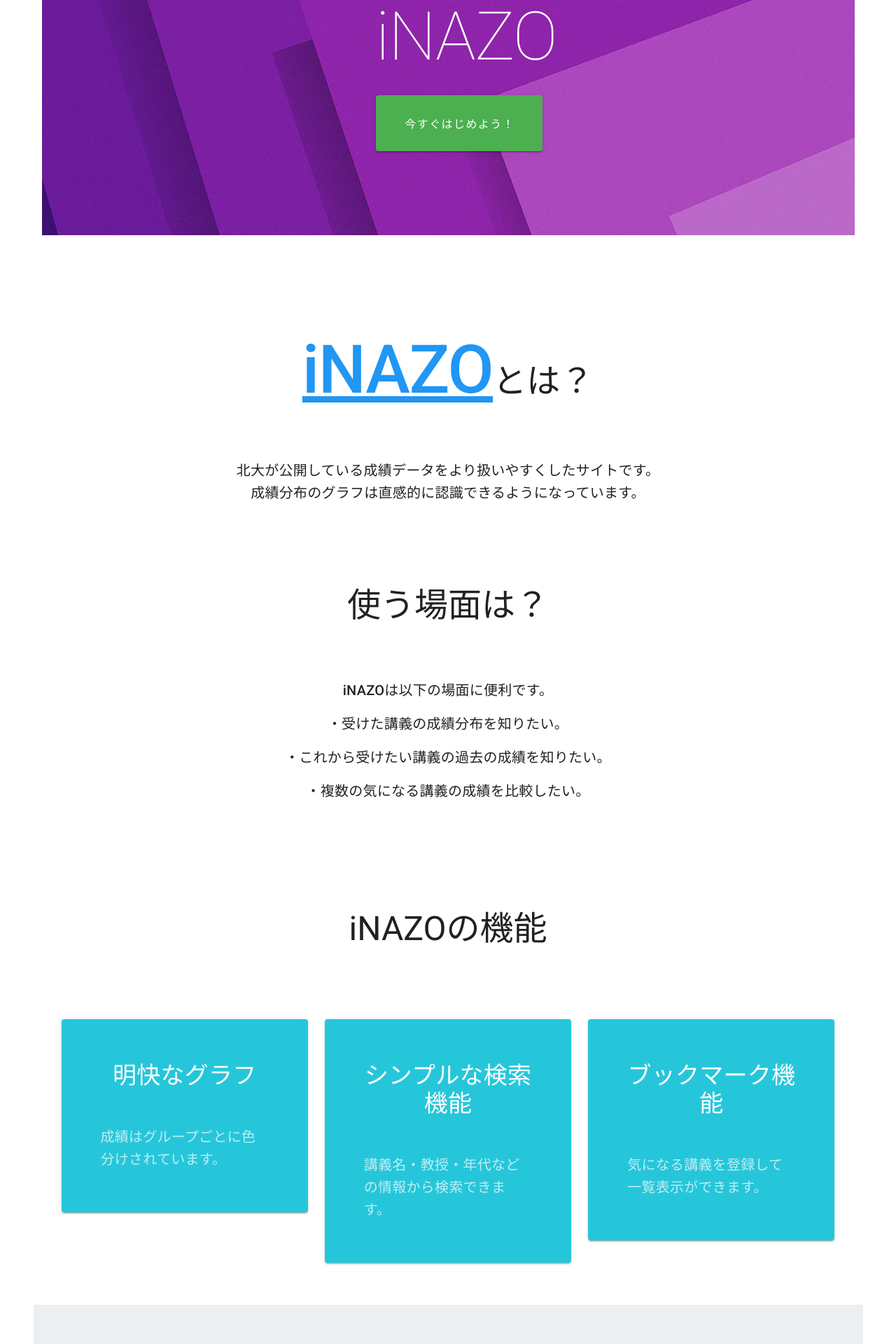
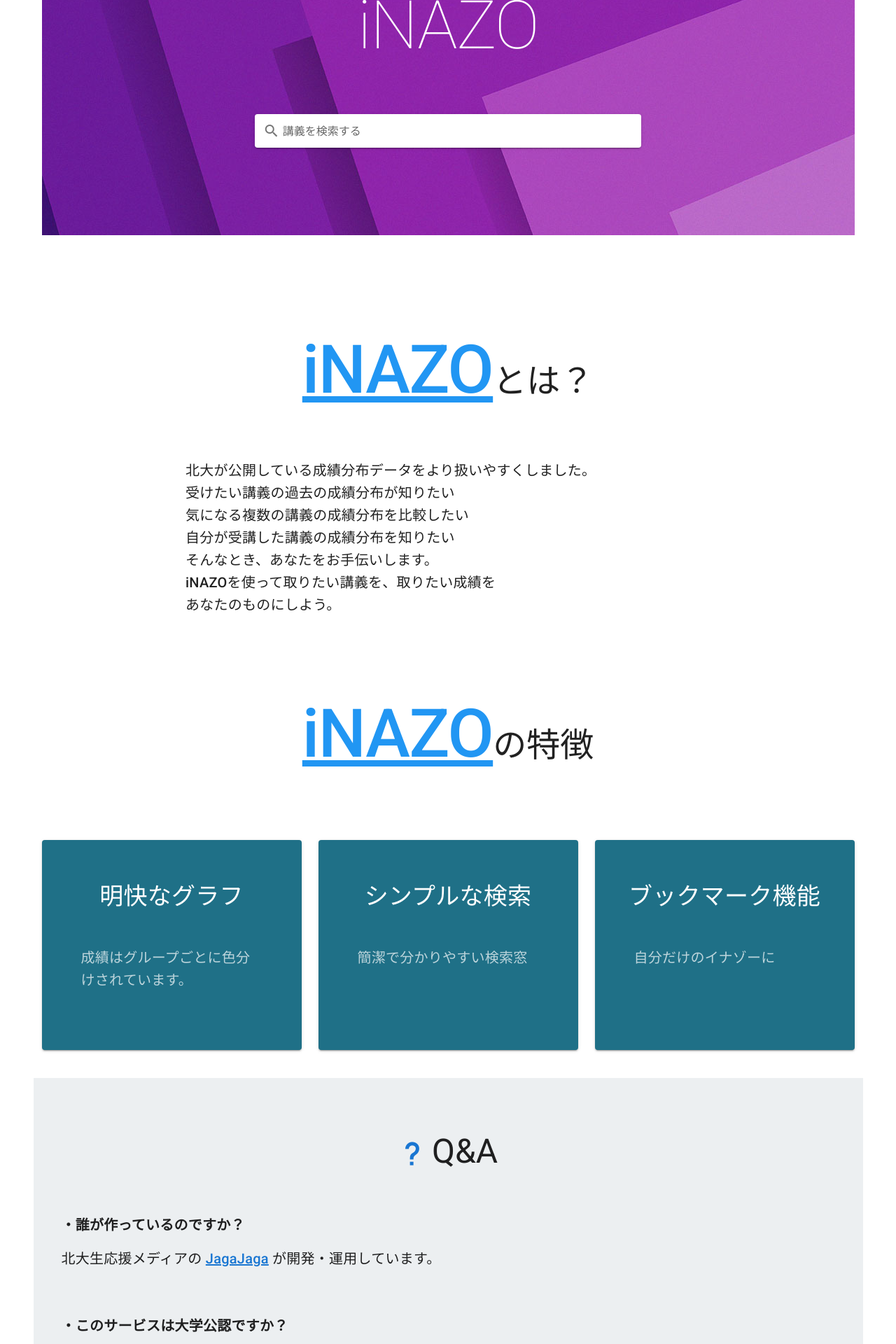
Before and after one commit to JagaJagaHU/iNAZO, a Vue app in the folder client/: page / in a window 1280 px wide. Shown: the part 280-2200 px from the top of the page at 70% size. Built offline with nearby package versions, Linux system fonts and the light colour scheme; what vue-head would draw is missing.

Commit message:
細かい点の変更

```diff
--- a/client/src/views/Bookmark.vue
+++ b/client/src/views/Bookmark.vue
@@ -7,12 +7,13 @@
             <v-col
                 class="d-none d-sm-flex mx-5 mx-sm-0"
                 cols="6"
-                sm="1"
+                sm="2"
             >
                 <v-select
                     v-model="chartGridCol"
+                    prepend-icon="mdi-grid-large"
+                    label="grid"
                     :items="gridItems"
-                    label="grid"
                 />
             </v-col>
 
@@ -23,6 +24,7 @@
             >
                 <v-select
                     v-model="query.ordering"
+                    prepend-icon="mdi-sort-descending"
                     :items="sortItems"
                     label="Sort"
                     @change="sort"
@@ -40,6 +42,7 @@
                 </v-alert>
             </v-col>
         </v-row>
+
         <!-- main cards -->
         <v-row>
             <v-col
@@ -81,7 +84,10 @@
                     </v-card-text>
 
                     <v-card-text>
-                        <BarChart :chart-data="getChartData(item)" />
+                        <BarChart
+                            :chart-data="getChartData(item)"
+                            :styles="chartStyle"
+                        />
                     </v-card-text>
                 </v-card>
             </v-col>
@@ -110,6 +116,7 @@
             items: [],
             bookMarkIDs: [],
             chartGridCol: 12,
+            chartHight: 300,
             sortItems: [
                 {text: '新着順', value: ''},
                 {text: 'A+', value: '-ap'},
@@ -126,13 +133,24 @@
                 {text: 'GPA', value: '-gpa'},
             ],
             gridItems: [
-                {text: '1列', value: 12},
+                {text: '１列', value: 12},
                 {text: '２列', value: 6},
             ],
             query: {
                 'ordering': '',
             },
         };
+    },
+    computed: {
+        chartStyle() {
+            return {
+                height:`${this.chartHight}px`,
+                position: 'relative',
+            };
+        }
+    },
+    created() {
+        this.chartGridCol = window.innerWidth <= 600 ? 12 : 6;
     },
     async mounted() {
         if (this.$route.fullpath != '/service') {
--- a/client/src/views/Index.vue
+++ b/client/src/views/Index.vue
@@ -9,7 +9,7 @@
                     :height="height"
                 >
                     <v-row
-                        class="ml-sm-5"
+                        class="mt-16"
                         align="center"
                         justify="center"
                     >
@@ -17,21 +17,33 @@
                             class="text-center"
                             cols="12"
                         >
-                            <p class="text-h6">
-                                北大成績分布検索サービス
+                            <p class="text-h6 text-sm-h4">
+                                成績分布検索システム
                             </p>
-                            <p class="text-h3 text-sm-h1 ml-sm-5 font-weight-thin mb-4">
+                            <p class="text-h3 text-sm-h1 font-weight-thin mb-4">
                                 iNAZO
                             </p>
-                            <v-btn
-                                class="px-sm-10 py-sm-10 mt-5"
-                                x-large
-                                color="success"
-                                dark
-                                to="/search"
-                            >
-                                今すぐはじめよう！
-                            </v-btn>
+                        </v-col>
+                    </v-row>
+                    <v-row
+                        class="mb-16"
+                        align="center"
+                        justify="center"
+                    >
+                        <v-col
+                            cols="12"
+                            sm="6"
+                        >
+                            <v-text-field
+                                v-model="search"
+                                clearable
+                                solo
+                                label="講義を検索する"
+                                prepend-inner-icon="mdi-magnify"
+                                clear-icon="mdi-close-circle"
+                                autocomplete="off"
+                                @keydown.enter="filterSearch"
+                            />
                         </v-col>
                     </v-row>
                 </v-parallax>
@@ -39,7 +51,7 @@
         </v-row>
 
         <v-row>
-            <v-col>
+            <v-col cols="12">
                 <p
                     class="text-h4 text-sm-h3 text-center"
                     style="margin: 5rem 0rem 5rem"
@@ -53,38 +65,44 @@
                         blue--text"
                     >iNAZO</span>とは？
                 </p>
-                <p class="text-h6 text-center">
-                    北大が公開している成績データをより扱いやすくしたサイトです。<br>
-                    成績分布のグラフは直感的に認識できるようになっています。
-                </p>
+                <v-row
+                    justify="center"
+                    class="mx-5 mx-sm-0"
+                >
+                    <v-col
+                        cols="12"
+                        sm="8"
+                    >
+                        <p class="text-h6">
+                            北大が公開している成績分布データをより扱いやすくしました。<br>
+                            受けたい講義の過去の成績分布が知りたい <br>
+                            気になる複数の講義の成績分布を比較したい <br>
+                            自分が受講した講義の成績分布を知りたい <br>
+                            そんなとき、あなたをお手伝いします。 <br>
+                            iNAZOを使って取りたい講義を、取りたい成績を <br>
+                            あなたのものにしよう。 <br>
+                        </p>
+                    </v-col>
+                </v-row>
             </v-col>
         </v-row>
 
-        <v-row>
-            <v-col>
-                <p
-                    class="text-h4 text-sm-h3 text-center"
-                    style="margin: 5rem 0rem 5rem"
-                >
-                    使う場面は？
-                </p>
-                <div class="text-h6 text-center">
-                    <p>iNAZOは以下の場面に便利です。</p>
-                    <p>・受けた講義の成績分布を知りたい。</p>
-                    <p>・これから受けたい講義の過去の成績を知りたい。</p>
-                    <p>・複数の気になる講義の成績を比較したい。</p>
-                </div>
-            </v-col>
-        </v-row>
 
         <!-- cards -->
-        <v-row style="margin: 3rem 1rem">
+        <v-row>
             <v-col cols="12">
                 <p
                     class="text-h4 text-sm-h3 text-center"
                     style="margin: 5rem 0rem 5rem"
                 >
-                    iNAZOの機能
+                    <span
+                        class="
+                        text-h3
+                        text-sm-h1
+                        font-weight-medium
+                        text-decoration-underline
+                        blue--text"
+                    >iNAZO</span>の特徴
                 </p>
             </v-col>
             <v-col
@@ -93,7 +111,8 @@
             >
                 <v-card
                     class="px-10 py-10"
-                    color="#26c6da"
+                    height="300"
+                    color="#1F7087"
                     dark
                 >
                     <p class="text-center text-h4 py-5">
@@ -111,14 +130,15 @@
             >
                 <v-card
                     class="px-10 py-10"
-                    color="#26c6da"
+                    height="300"
+                    color="#1F7087"
                     dark
                 >
                     <p class="text-center text-h4 py-5">
-                        シンプルな検索機能
+                        シンプルな検索
                     </p>
                     <v-card-subtitle class="text-h6 pb-5">
-                        講義名・教授・年代などの情報から検索できます。<br>
+                        簡潔で分かりやすい検索窓<br>
                     </v-card-subtitle>
                 </v-card>
             </v-col>
@@ -129,14 +149,15 @@
             >
                 <v-card
                     class="px-10 py-10"
-                    color="#26c6da"
+                    height="300"
+                    color="#1F7087"
                     dark
                 >
                     <p class="text-center text-h4 py-5">
                         ブックマーク機能
                     </p>
                     <v-card-subtitle class="text-h6 pb-5">
-                        気になる講義を登録して一覧表示ができます。<br>
+                        自分だけのイナゾーに<br>
                     </v-card-subtitle>
                 </v-card>
             </v-col>
@@ -148,8 +169,14 @@
                 class="px-10 py-10"
                 style="background-color: #ECEFF1"
             >
-                <p class="text-h4 text-center my-10">
-                    Q&A
+                <p class="text-h3 text-center my-10">
+                    <v-icon
+                        color="primary"
+                        left
+                        size="40"
+                    >
+                        mdi-help
+                    </v-icon>Q&A
                 </p>
 
                 <div class="my-16">
@@ -157,7 +184,13 @@
                         ・誰が作っているのですか？
                     </p>
                     <p class="text-h6">
-                        北大生応援メディアのJagaJagaが開発・運用しています。
+                        北大生応援メディアの
+                        <a
+                            href="http://hu-jagajaga.com/"
+                            target="_blank"
+                            rel="noopener noreferrer"
+                        >JagaJaga</a>
+                        が開発・運用しています。
                     </p>
                 </div>
 
@@ -172,7 +205,7 @@
 
                 <div class="my-16">
                     <p class="text-h6 font-weight-bold">
-                        バグを見つけたらどうすればいいですか？
+                        ・バグを見つけたらどうすればいいですか？
                     </p>
                     <p class="text-h6">
                         見つけたバグを以下のGoogle Formに書いて送信してください。
@@ -189,24 +222,46 @@
                 style="background-color: #ECEFF1"
             >
                 <p class="text-h3 text-center my-10">
-                    Link
+                    <v-icon
+                        color="primary"
+                        left
+                        size="40"
+                    >
+                        mdi-link-variant
+                    </v-icon>Link
                 </p>
                 <p>
-                    <a href="#">iNAZO公式Twitter</a>
+                    <a
+                        href="https://twitter.com/iNAZO_HU"
+                        target="_blank"
+                        rel="noopener noreferrer"
+                    >iNAZO公式Twitter</a>
                 </p>
                 <p>更新や障害情報をお知らせします。お問い合わせはDMにお願いします。</p>
                 <p>
-                    <a href="http://educate.academic.hokudai.ac.jp/seiseki/GradeDistSerch.aspx">
+                    <a
+                        href="http://educate.academic.hokudai.ac.jp/seiseki/GradeDistSerch.aspx"
+                        target="_blank"
+                        rel="noopener noreferrer"
+                    >
                         北海道大学 成績分布ＷＥＢ公開システム
                     </a>
                 </p>
                 <p>本サービスの情報源です。</p>
                 <p>
-                    <a href="http://hu-jagajaga.com/">JagaJaga - 北大生応援メディア -</a>
+                    <a
+                        href="http://hu-jagajaga.com/"
+                        target="_blank"
+                        rel="noopener noreferrer"
+                    >JagaJaga - 北大生応援メディア -</a>
                 </p>
                 <p>JagaJagaのホームページです。</p>
                 <p>
-                    <a href="https://twitter.com/jagajagahu">JagaJaga公式Twitter</a>
+                    <a
+                        href="https://twitter.com/jagajagahu"
+                        target="_blank"
+                        rel="noopener noreferrer"
+                    >JagaJaga公式Twitter</a>
                 </p>
                 <p>JagaJagaの公式Twitterです。</p>
             </v-col>
@@ -217,10 +272,16 @@
 <script>
 
 export default {
+    data() {
+        return {
+            search: '',
+        };
+    },
+
     computed: {
         height () {
             switch (this.$vuetify.breakpoint.name) {
-            case 'xs': return 220;
+            case 'xs': return 300;
             case 'sm': return 400;
             case 'md': return 400;
             case 'lg': return 500;
@@ -229,6 +290,15 @@
             return 0;
         },
     },
+
+    methods: {
+        filterSearch() {
+            // vuetifyのclearはnullが挿入される
+            const query = `?search=${this.search || ''}`;
+            const fullURL = `/search${query}`;
+            this.$router.push(fullURL).catch(err => { console.log(err); });
+        },
+    }
 };
 
 </script>
--- a/client/src/views/Search.vue
+++ b/client/src/views/Search.vue
@@ -16,37 +16,29 @@
         <!-- 表示・検索機能 PC -->
         <v-row class="d-none d-sm-flex">
             <v-col
-                cols="4"
+                cols="5"
             >
                 <v-text-field
                     v-model="search"
-                    :counter="100"
-                    label="Search"
-                    required
+                    clearable
+                    outlined
+                    label="講義を検索する"
+                    prepend-inner-icon="mdi-magnify"
+                    clear-icon="mdi-close-circle"
+                    hint="講義名・教員名・年度・学部・クラスなどで検索ができます。"
+                    autocomplete="off"
                     @keydown.enter="filterSearch"
                 />
-            </v-col>
-
-            <v-col
-                cols="4"
-            >
-                <v-btn
-                    color="green"
-                    elevation="2"
-                    dark
-                    @click="filterSearch"
-                >
-                    Search
-                </v-btn>
             </v-col>
 
             <v-spacer />
 
             <v-col
-                cols="1"
+                cols="2"
             >
                 <v-select
                     v-model="chartGridCol"
+                    prepend-icon="mdi-grid-large"
                     :items="gridItems"
                     label="grid"
                 />
@@ -57,6 +49,7 @@
             >
                 <v-select
                     v-model="query.ordering"
+                    prepend-icon="mdi-sort-descending"
                     :items="sortItems"
                     label="Sort"
                     @change="sort"
@@ -70,50 +63,38 @@
                 cols="12"
             >
                 <v-text-field
+                    v-model="search"
                     class="mx-5"
-                    v-model="search"
-                    :counter="100"
-                    label="Search"
-                    required
+                    label="講義を検索する"
+                    clearable
+                    outlined
+                    prepend-inner-icon="mdi-magnify"
+                    clear-icon="mdi-close-circle"
+                    hint="講義名・教員名・年度・学部・クラスなどで検索ができます。"
                     @keydown.enter="filterSearch"
                 />
             </v-col>
         </v-row>
 
         <v-row class="d-sm-none">
+            <v-spacer />
 
             <v-col
                 cols="6"
+                class="mx-5"
             >
                 <v-select
-                    class="mx-5"
                     v-model="query.ordering"
+                    prepend-icon="mdi-sort-descending"
+                    label="Sort"
                     :items="sortItems"
-                    label="Sort"
                     @change="sort"
                 />
-            </v-col>
-
-            <v-col
-                cols="6"
-                class="d-flex align-center justify-center"
-            >
-                <v-btn
-                    color="green"
-                    elevation="2"
-                    dark
-                    @click="filterSearch"
-                >
-                    Search
-                </v-btn>
             </v-col>
         </v-row>
 
         <v-row class="d-sm-none">
-
             <v-spacer />
-
-
         </v-row>
 
         <!-- Alert-->
@@ -169,7 +150,10 @@
                     </v-card-text>
 
                     <v-card-text>
-                        <BarChart :chart-data="getChartData(item)" />
+                        <BarChart
+                            :chart-data="getChartData(item)"
+                            :styles="chartStyle"
+                        />
                     </v-card-text>
                 </v-card>
             </v-col>
@@ -219,6 +203,7 @@
             search: '',
             searchResultText: null,
             chartGridCol: 12,
+            chartHight: 300,
             query: {
                 'search': '',
                 'ordering': '',
@@ -254,15 +239,25 @@
         this.fetchGradeAPIData();
         next();
     },
+    computed: {
+        chartStyle() {
+            return {
+                height:`${this.chartHight}px`,
+                position: 'relative',
+            };
+        }
+    },
     created() {
         // 画面サイズがxsなら表示個数を減らす
         this.totalVisible = window.innerWidth <= 600 ? 5 : 10;
+        this.chartGridCol = window.innerWidth <= 600 ? 12 : 6;
     },
     async mounted() {
         if (this.$route.fullpath != '/service') {
             this.query.page = this.$route.query.page || 1;
             this.query.ordering = this.$route.query.ordering || '';
             this.query.search = this.$route.query.search || '';
+            this.search = this.$route.query.search || '';
         }
         // 初期取得はbookmarkを始めにfetchする。
         await this.fetchBookmarkAPIdata();
@@ -271,7 +266,8 @@
     methods: {
         filterSearch() {
 
-            this.query['search'] = this.search;
+            // vuetifyのclearはnullが挿入される
+            this.query['search'] = this.search || '';
             this.query.page = 1;
 
             const fullURL = this.joinQuery(this.$route.path);
```
Also changed, not shown: client/src/components/search/Pagination.vue (+6 -5 lines).
